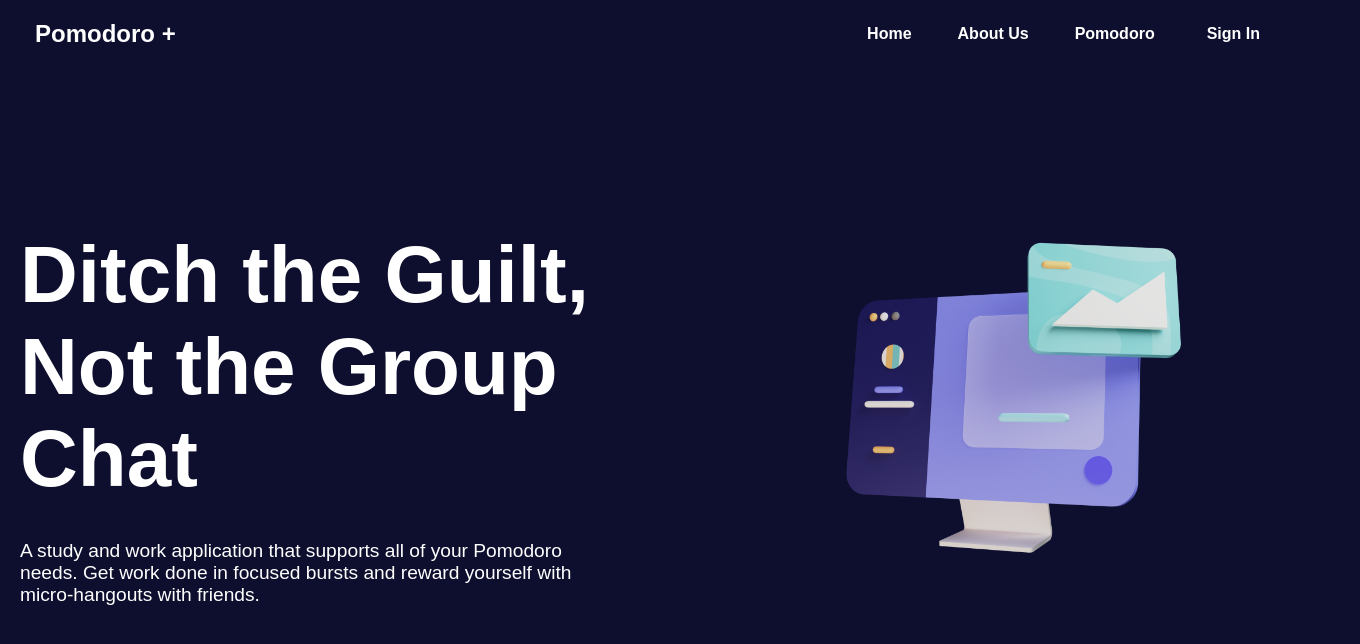
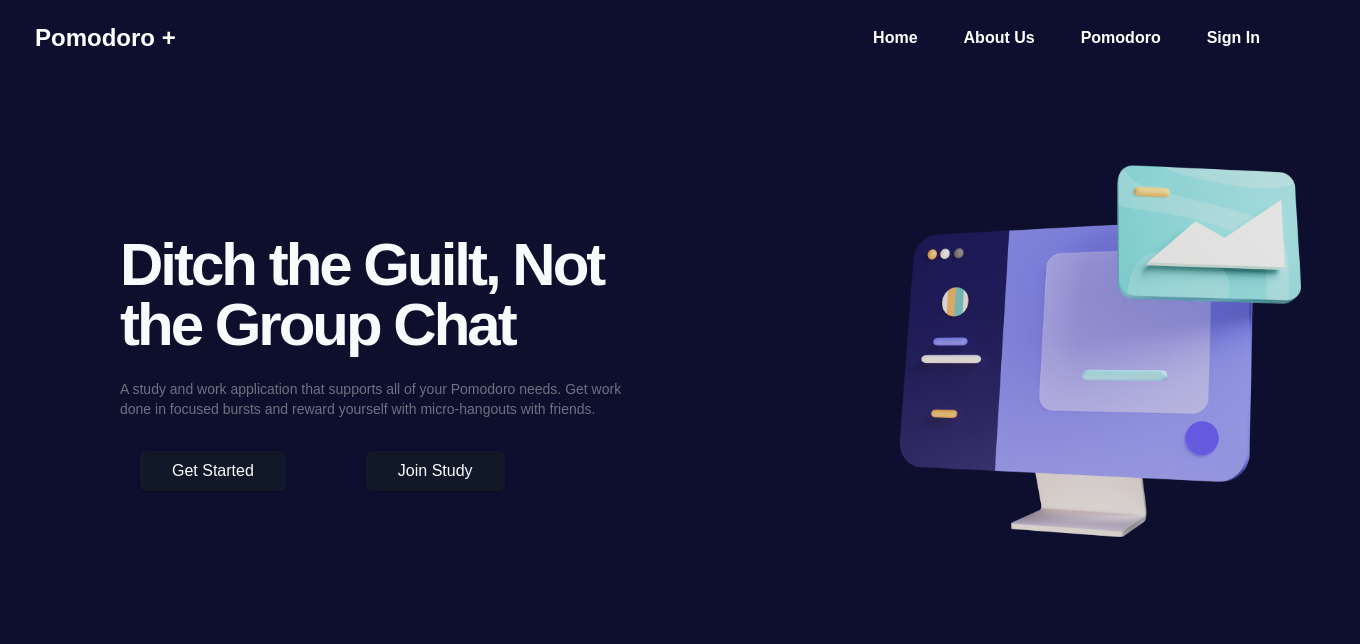
Before and after one commit to raphaelpalacio/CS370Project, a React (Create React App) app: page / in a window 1280 px wide. Shown: the top 644 px of the page, 1360 px wide, since content can reach past the window. Built offline with nearby package versions, Linux system fonts and the light colour scheme; no server answers.

Commit message:
Added TypeScript, Tailwind, and ESLint

```diff
--- a/src/components/LogoutButton.js
+++ b/src/components/LogoutButton.js
@@ -1,3 +1,5 @@
+/*eslint-env node*/
+
 import { useAuth0 } from "@auth0/auth0-react";
 
 const LogoutButton = () => {
--- a/src/index.css
+++ b/src/index.css
@@ -1,3 +1,7 @@
+@tailwind base;
+@tailwind components;
+@tailwind utilities;
+
 body {
   margin: 0;
   font-family: -apple-system, BlinkMacSystemFont, 'Segoe UI', 'Roboto', 'Oxygen',
--- a/src/pages/HomePage.js
+++ b/src/pages/HomePage.js
@@ -1,18 +1,47 @@
-import React from "react";
-import "./HomePage.css";
+import * as React from "react";
+import {Link} from "react-router-dom"
 
-const HomePage = () => {
+export default function Component() {
+  document.body.style.background = "#0E0F2E";
   return (
-    <div>
-      <div className="home-container-left">
-        <h1>Ditch the Guilt, Not the Group Chat</h1>
-        <p>A study and work application that supports all of your Pomodoro  needs. Get work done in focused bursts and reward yourself with micro-hangouts with friends.</p>
+    <section className="w-full py-12">
+      <br></br><br></br><br></br><br></br>
+      <div className="container px-4 md:px-6 ml-20">
+        <div className="grid gap-6 lg:grid-cols-[1fr_500px] lg:gap-20 xl:grid-cols-[1fr_600px]">
+          <img
+            alt="Hero"
+            className="rounded-xl sm:w-full lg:order-last lg:aspect-auto"
+            src="../featureImage.png"
+          />
+          <div className="flex flex-col justify-center space-y-4">
+            <div className="space-y-2">
+              <div className="bg-gray-900 bg-opacity-10 p-4 rounded-lg">
+                <h1 className="text-3xl font-bold tracking-tighter sm:text-5xl xl:text-6xl/none text-slate-50">
+                Ditch the Guilt, Not the Group Chat
+                </h1>
+                <br></br>
+                <p className="max-w-[600px] text-gray-500 md:text-sm dark:text-slate-100">
+                  A study and work application that supports all of your Pomodoro needs. Get work done in focused bursts and reward yourself with micro-hangouts with friends.
+                </p>
+              </div>
+            </div>
+            <div className="ml-9 flex flex-col gap-20 min-[400px]:flex-row">
+              <Link
+                className="inline-flex h-10 items-center justify-center rounded-md bg-gray-900 px-8 text-sm sm:text-xs xl:text-base font-medium text-gray-50 shadow transition-colors hover:bg-gray-900/90 focus-visible:outline-none focus-visible:ring-1 focus-visible:ring-gray-950 disabled:pointer-events-none disabled:opacity-50 dark:bg-indigo-400 dark:text-stone-50 dark:hover:bg-indigo-500/90 dark:focus-visible:ring-indigo-300"
+                href="#"
+              >
+                Get Started
+              </Link>
+              <Link
+                className="inline-flex h-10 items-center justify-center rounded-md bg-gray-900 px-8 text-sm sm:text-xs xl:text-base font-medium text-gray-50 shadow transition-colors hover:bg-gray-900/90 focus-visible:outline-none focus-visible:ring-1 focus-visible:ring-gray-950 disabled:pointer-events-none disabled:opacity-50 dark:bg-indigo-400 dark:text-stone-50 dark:hover:bg-indigo-500/90 dark:focus-visible:ring-indigo-300"
+                href="#"
+              >
+                Join Study
+              </Link>
+            </div>
+          </div>
+        </div>
       </div>
-      <div className="home-container-right">
-        <img src="featureImage.png" alt="Feature Image" />
-      </div>
-    </div>
-  );
-};
-
-export default HomePage;
+    </section>
+  )
+}
--- /dev/null
+++ b/tailwind.config.js
@@ -0,0 +1,12 @@
+/*eslint-env node*/
+
+/** @type {import('tailwindcss').Config} */
+module.exports = {
+  content: [
+    './src/**/*.{js, tsx}'
+  ],
+  theme: {
+    extend: {},
+  },
+  plugins: [],
+}
```
Also changed, not shown: eslint.config.js (added, +9 -0 lines), package.json (+11 -0 lines), src/index.tsx (renamed from src/index.js), 1 other file (tests, documents, lock files or other folders).
